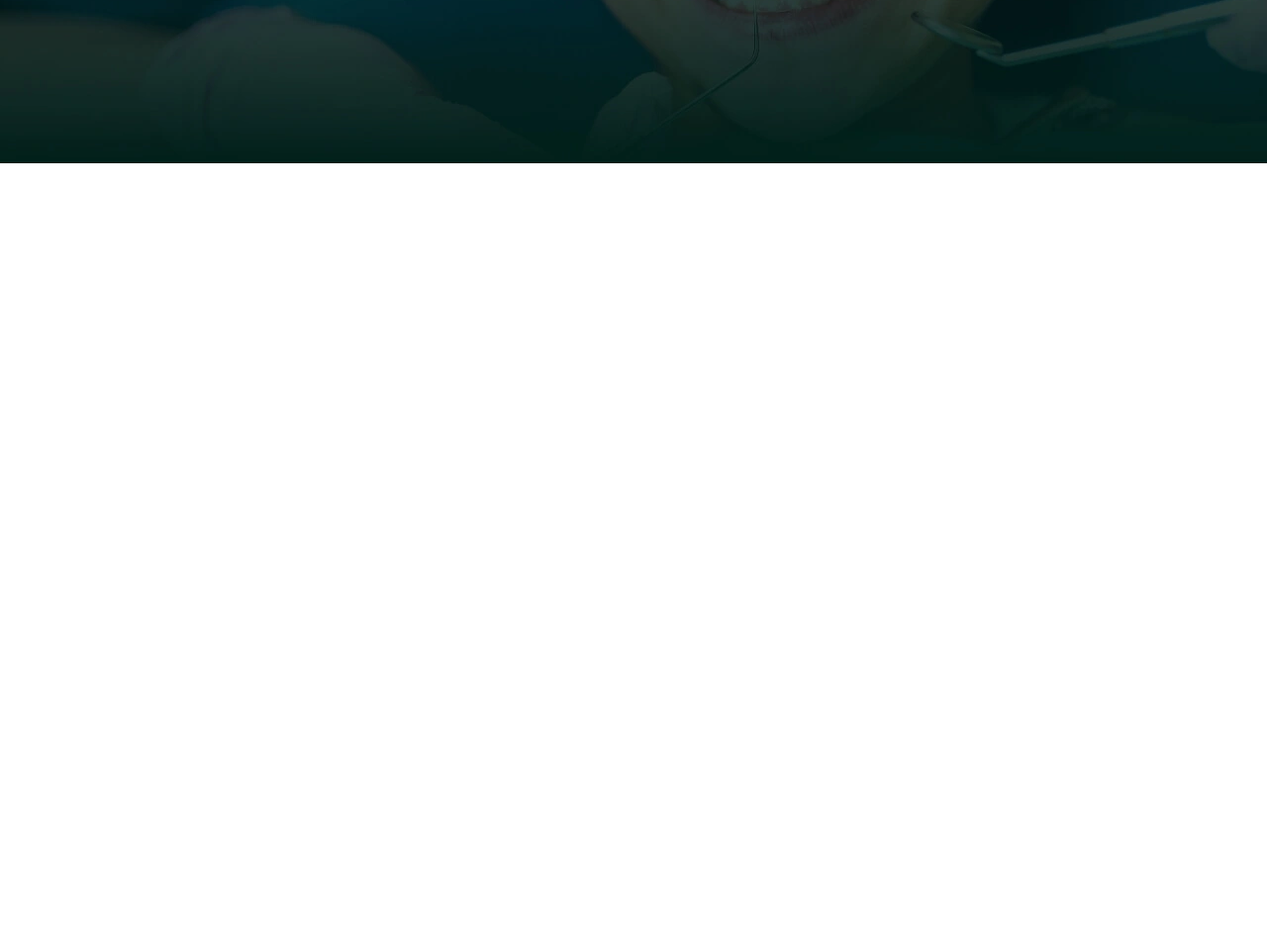
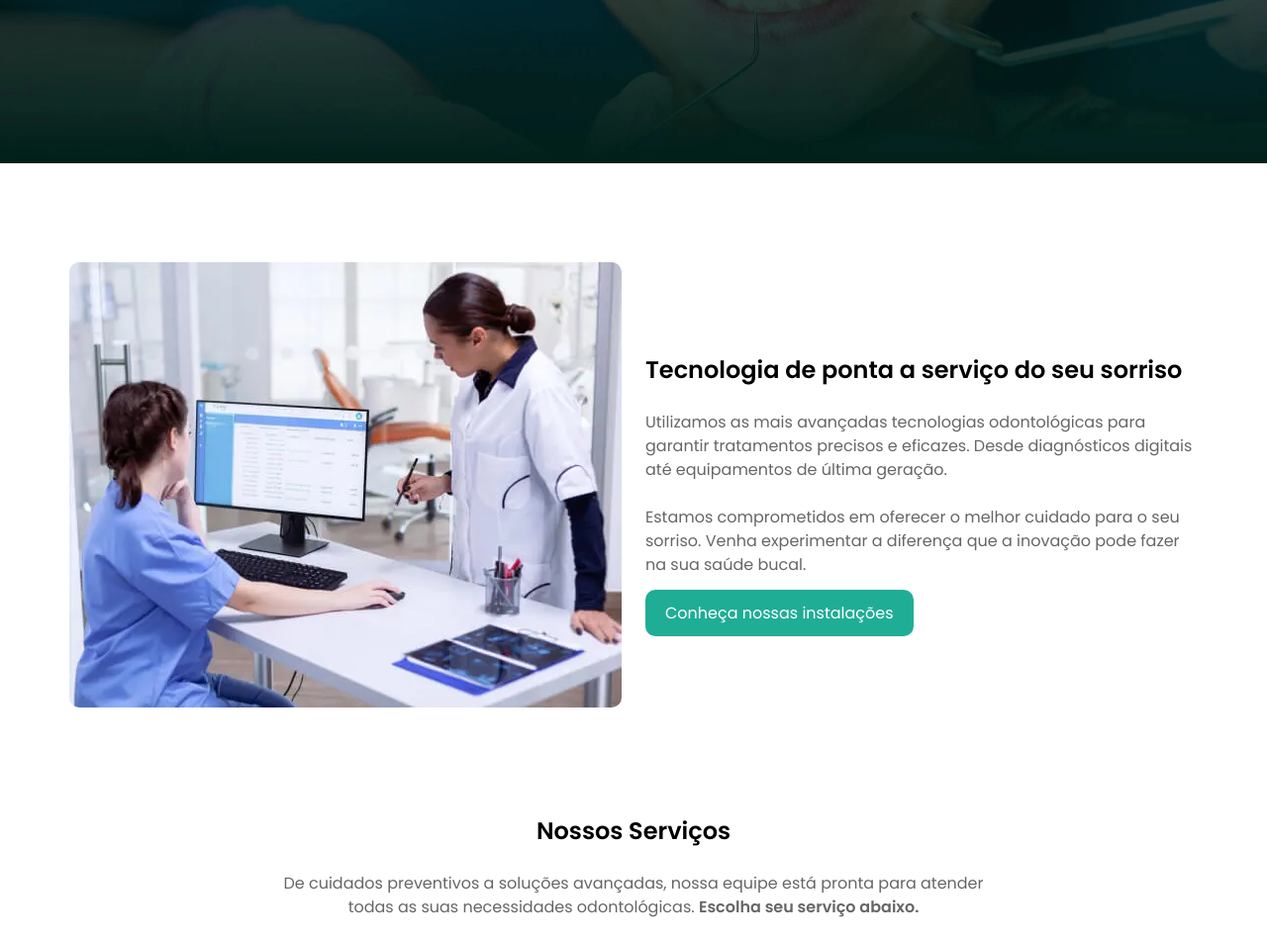
Before and after one commit to fellipeconforto94/frontEnd-odonto, a plain HTML site: page index.html in a window 1280 px wide. Shown: the part 559-1512 px from the top of the page at 99% size. Before the commit the page ends 800 px from the top, so only its background shows below. Drawn offline with Linux system fonts and the light colour scheme.

Commit message:
Atualização do site

```diff
--- a/css/style.css
+++ b/css/style.css
@@ -11,7 +11,7 @@
 
 /* Representa todos os elementos*/
 
-*{
+* {
     margin: 0;
     padding: 0;
 }
@@ -89,7 +89,8 @@ body {
     height: 620px;
     background-image: url(../img/background.webp);
     background-size: cover;
-    background-position: center center; /*Y, X*/
+    background-position: center center;
+    /*Y, X*/
 
     display: flex;
     align-items: center;
@@ -110,3 +111,29 @@ body {
     font-size: 20px;
     line-height: 150%;
 }
+
+.subtitulo {
+    font-size: 20px;
+}
+
+.apresentacao {
+    display: flex;
+    align-items: center;
+    margin-top: 100px;
+    margin-bottom: 100px;
+    column-gap: 24px;
+}
+
+.imagem-apresentacao img {
+    border-radius: var(--rounded);
+}
+
+.servicos{
+    text-align: center;
+}
+
+.titulo-servicos{
+    width: 752px;
+    margin-left: auto;
+    margin-right: auto;
+}
--- a/index.html
+++ b/index.html
@@ -47,6 +47,32 @@
         </div>
     </div>
 
+    <div class="container apresentacao">
+        <div class="imagem-apresentacao">
+            <img src="img/clinica.webp" alt="">
+        </div>
+
+        <div class="conteudo-apresentacao">
+
+            <h2>Tecnologia de ponta a serviço do seu sorriso</h2>
+            <p>Utilizamos as mais avançadas tecnologias odontológicas para garantir tratamentos precisos e eficazes.
+                Desde diagnósticos digitais até equipamentos de última geração.</p>
+            <p>Estamos comprometidos em oferecer o melhor cuidado para o seu sorriso. Venha experimentar a diferença que
+                a inovação pode fazer na sua saúde bucal.</p>
+            <a href="#" class="btn">Conheça nossas instalações</a>
+
+        </div>
+    </div>
+
+    <div class="container servicos">
+
+        <div class="titulo-servicos">
+            <h2>Nossos Serviços</h2>
+            <p>De cuidados preventivos a soluções avançadas, nossa equipe está pronta para atender
+            todas as suas necessidades odontológicas. <strong>Escolha seu serviço abaixo.</strong></p>
+        </div>
+
+    </div>
 
 </body>
 
```
Also changed, not shown: image.png (added), img/clinica.jpg (deleted), img/clinica.webp (added), 1 other file.
